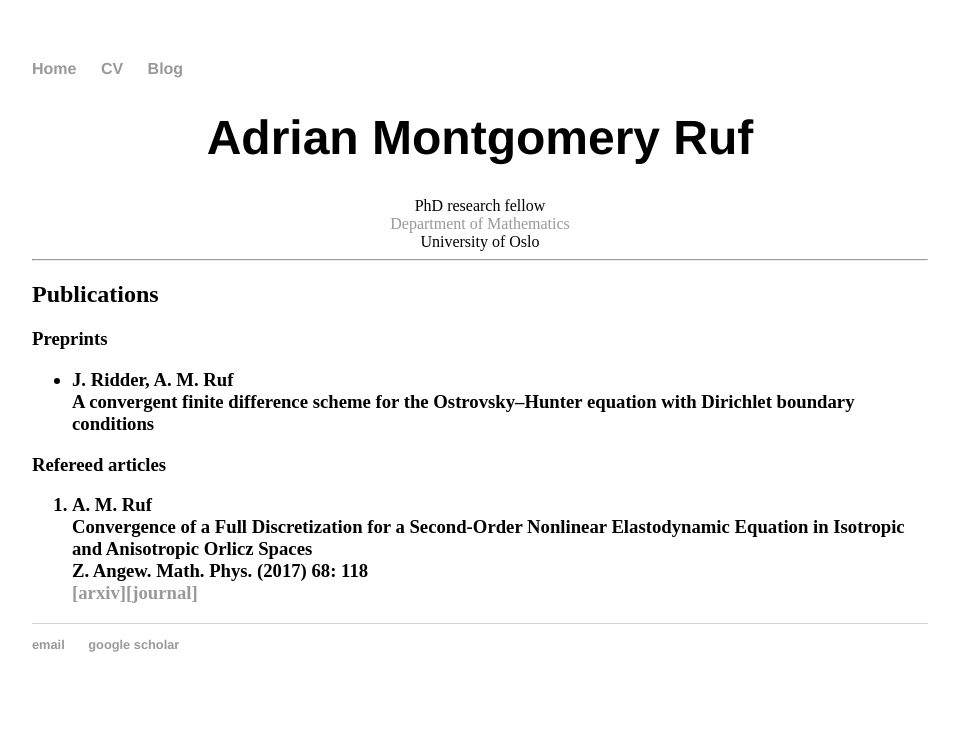
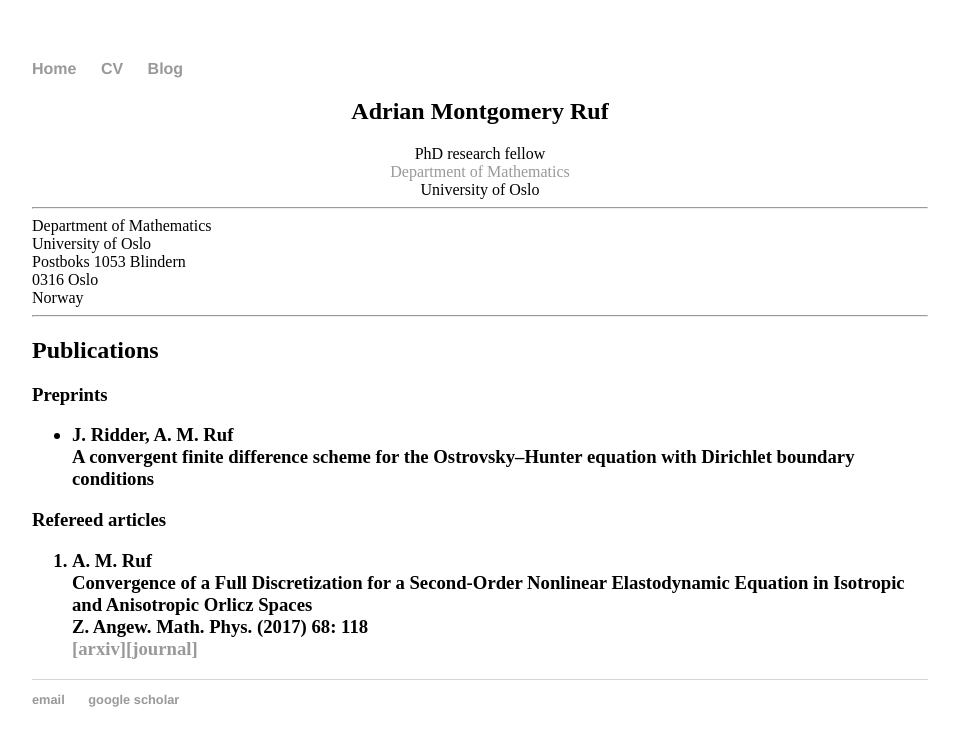
Before and after one commit to adrianmruf/adrianmruf.github.io, a Jekyll site: the page built from index.html, in a window 1280 px wide. Shown: the top 746 px of the page, without its empty margins (160-1119 px from the left). Built offline with Jekyll 4.4.1, drawn with Linux system fonts in a browser that asks for light colours.

Commit message:
Update index.html

```diff
--- a/index.html
+++ b/index.html
@@ -4,13 +4,20 @@ title: Adrian Montgomery Ruf
 ---
 <div class="blurb">
 	<div align="center">
-	<h1>Adrian Montgomery Ruf</h1>
+	<h2>Adrian Montgomery Ruf</h2>
   	PhD research fellow<br>
 	<a href="http://www.mn.uio.no/math/english/people/aca/adrianru/">Department of Mathematics</a><br>
 	University of Oslo
 	</div>
 
 	<hr />
+	Department of Mathematics<br>
+	University of Oslo<br>
+	Postboks 1053 Blindern<br>
+	0316 Oslo<br>
+	Norway
+	<hr />
+
 	<h2>Publications<h2>
 	<h3>Preprints<h3>
 	<ul>
```
